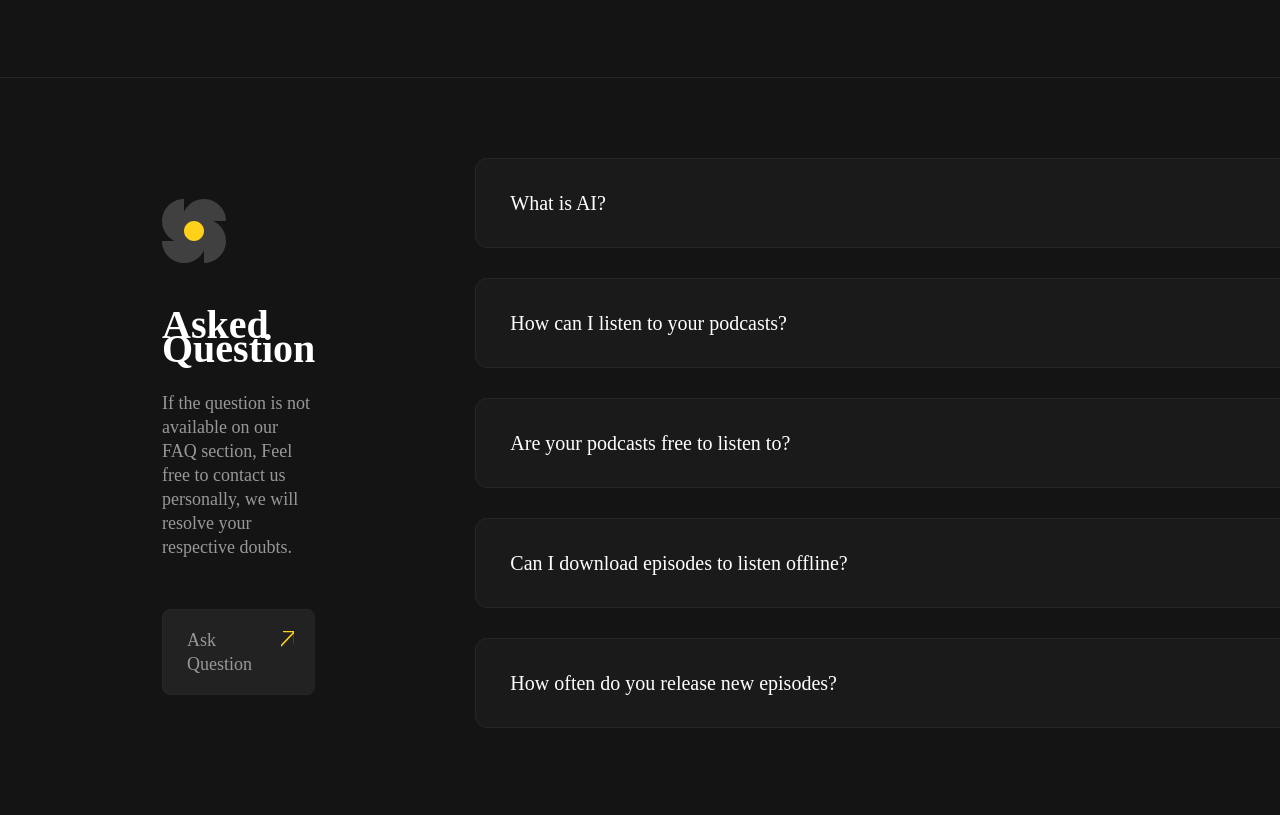
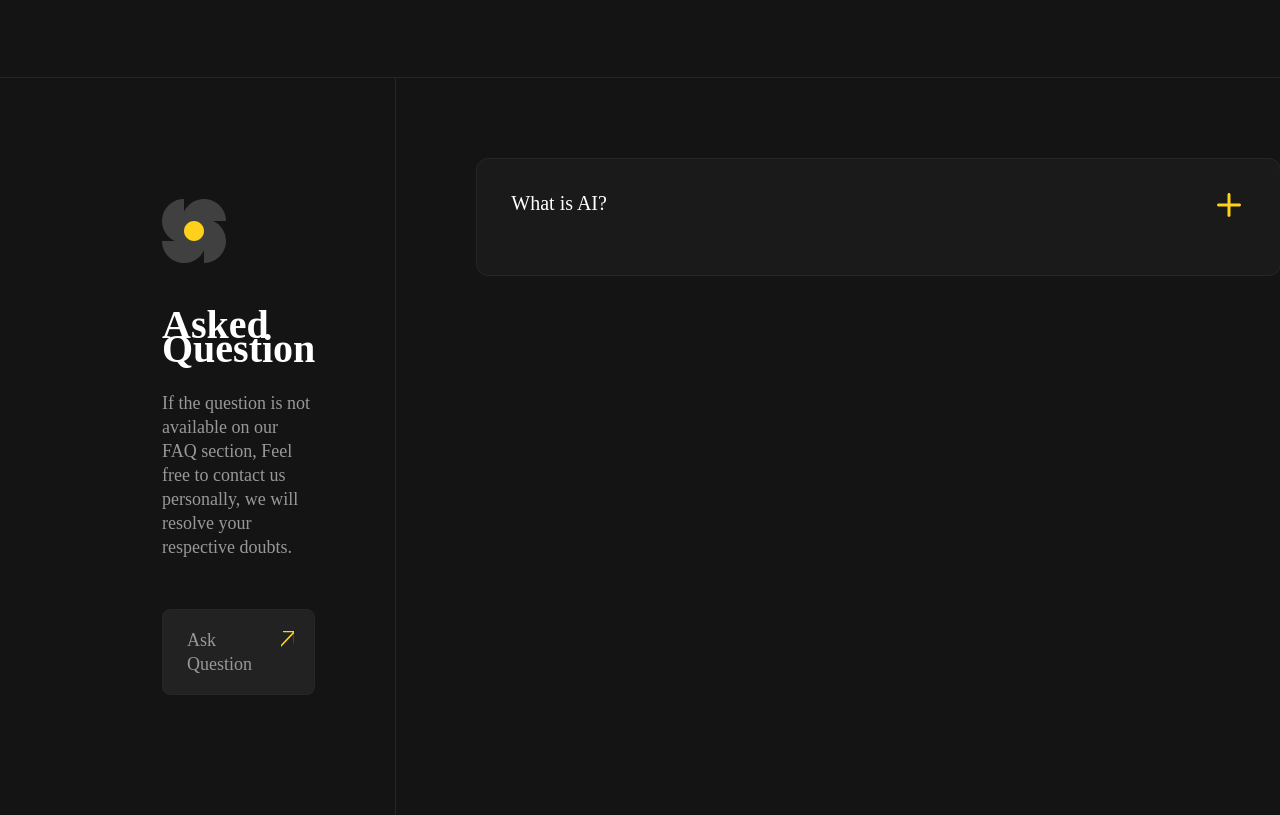
Before and after one commit to KonggMinhhhF8/K18_Group3, a plain HTML site: page contact-page/contact-page.html in a window 1280 px wide. Shown: the part 1312-2127 px from the top of the page. Drawn offline with Linux system fonts and the light colour scheme.

Commit message:
comit lan 8

```diff
--- a/contact-page/body.css
+++ b/contact-page/body.css
@@ -58,45 +58,42 @@
     max-width: 519px;
     margin: 120.5px 80px 120.5px 0;
 }
-.answer-title{
-    display: flex;
+.body-content__answer{
+    padding: 80px 0 80px 80px;
+    gap: 30px;
+    border-left: 1px solid #262626;
 }
-.body-content__answer{
-    max-width: 917px;
-    margin: 80px 0 80px 80px;
+.question-text{
+    color:#FFFFFF;
+    font-weight: 500;
+    font-size: 20px;
+    line-height: 100%;
+    letter-spacing: 0%;
+}
+.question-text{
+    display: inline-flex;
+    margin-bottom: 24px;
 }
 .question{
-    font-weight: 500;
-    font-size: 20px;
-    letter-spacing: 0%;
-    line-height: 100%;
-    color: #FFFFFF;
+    padding: 34px;
+    border-radius: 12px;
+    border: 1px solid #262626;
+    gap: 20px;
+    background-color: #1A1A1A;
     width: 805px;
 }
 .answer{
-    display: flex;
-    border: 1px solid #262626;
-    border-radius: 12px;
-    padding: 34px;
-    background-color: #1A1A1A;
-    margin-bottom: 30px;
-}
-.answer-title{
     font-weight: 400;
     font-size: 18px;
     letter-spacing: 0%;
     color: #7E7E81;
-    display:none;
+    display: none;
+    border-top: 1px solid #262626;
+    padding-top: 24px;
 }
-.answer-text{
-    max-width: 805px;
-    display: flex;
+#question:checked ~ .answer{
+    display: block;
 }
-.button{
-    background-image: url("./icons/plus.svg");
-    width: 16px;
-    height: 16px;
-    background-repeat: no-repeat;
-    background-position: center;
-    margin-left: 20px;
+.answer-img{
+    margin-left: 610px;
 }
--- a/contact-page/contact-page.html
+++ b/contact-page/contact-page.html
@@ -159,61 +159,15 @@
                 </div>
             </div>
             <div class="body-content__answer">
-                <div class="answer">
-                    <div class="answer-text">
-                        <div class="question">
-                            What is AI?
-                        </div>
-                        <div class="answer-title">
-                            AI stands for Artificial Intelligence, which refers to the simulation of human intelligence in machines. It enables them to perform tasks like problem-solving, learning, and decision-making.
-                        </div>
+                <div class="question">
+                    <input type="checkbox" id="question" hidden>
+                    <label for="question" class="question-text">
+                        <p>What is AI?</p>
+                        <img src="./icons/plus.svg" alt="logo" width="24" height="24" class="answer-img">
+                    </label>
+                    <div class="answer">
+                        <p>AI stands for Artificial Intelligence, which refers to the simulation of human intelligence in machines. It enables them to perform tasks like problem-solving, learning, and decision-making.</p>
                     </div>
-                    <div class="button"></div>
-                </div>
-                <div class="answer">
-                    <input type="checkbox" id="answer" class="answer-btn" hidden>
-                    <div class="answer-text">
-                        <div class="question">
-                            How can I listen to your podcasts?
-                        </div>
-                        <div class="answer-title">
-                            AI stands for Artificial Intelligence, which refers to the simulation of human intelligence in machines. It enables them to perform tasks like problem-solving, learning, and decision-making.
-                        </div>
-                    </div>
-                    <div class="button"></div>
-                </div>
-                <div class="answer">
-                    <div class="answer-text">
-                        <div class="question">
-                            Are your podcasts free to listen to?
-                        </div>
-                        <div class="answer-title">
-                            AI stands for Artificial Intelligence, which refers to the simulation of human intelligence in machines. It enables them to perform tasks like problem-solving, learning, and decision-making.
-                        </div>
-                    </div>
-                    <div class="button"></div>
-                </div>
-                <div class="answer">
-                    <div class="answer-text">
-                        <div class="question">
-                            Can I download episodes to listen offline?
-                        </div>
-                        <div class="answer-title">
-                            AI stands for Artificial Intelligence, which refers to the simulation of human intelligence in machines. It enables them to perform tasks like problem-solving, learning, and decision-making.
-                        </div>
-                    </div>
-                    <div class="button"></div>
-                </div>
-                <div class="answer">
-                    <div class="answer-text">
-                        <div class="question">
-                            How often do you release new episodes?
-                        </div>
-                        <div class="answer-title">
-                            AI stands for Artificial Intelligence, which refers to the simulation of human intelligence in machines. It enables them to perform tasks like problem-solving, learning, and decision-making.
-                        </div>
-                    </div>
-                    <div class="button"></div>
                 </div>
             </div>
         </div>
```
